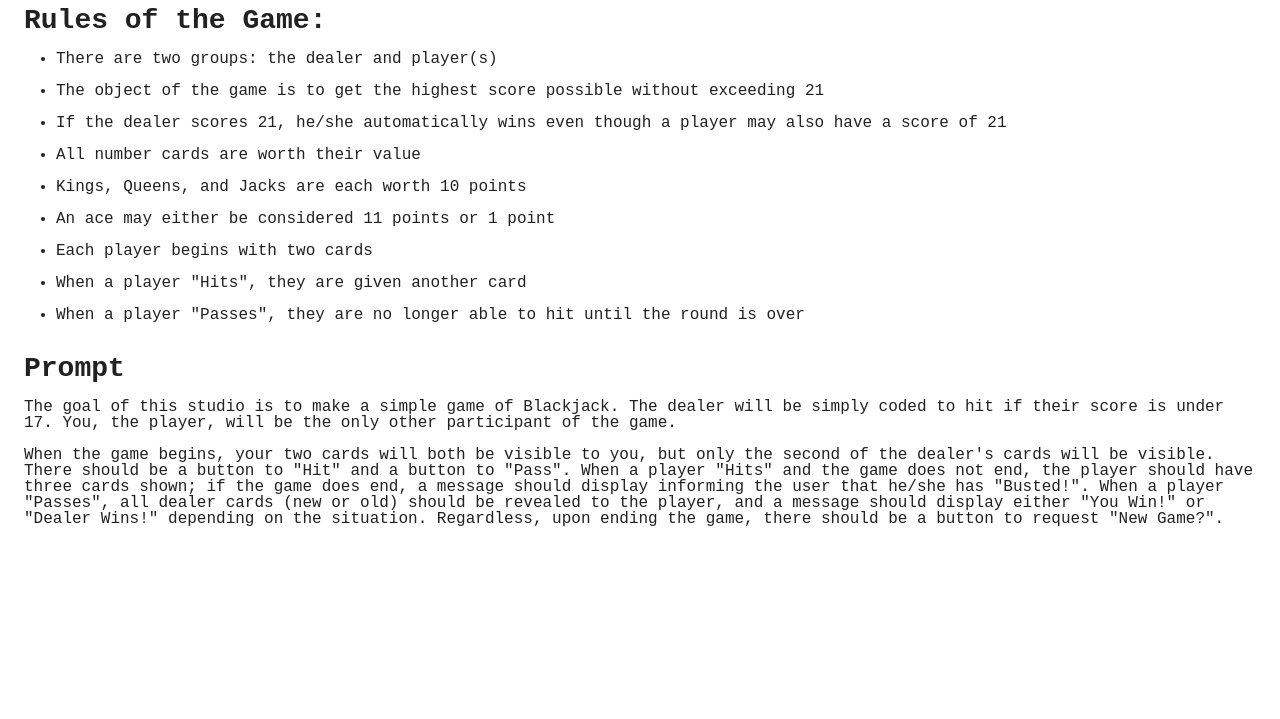
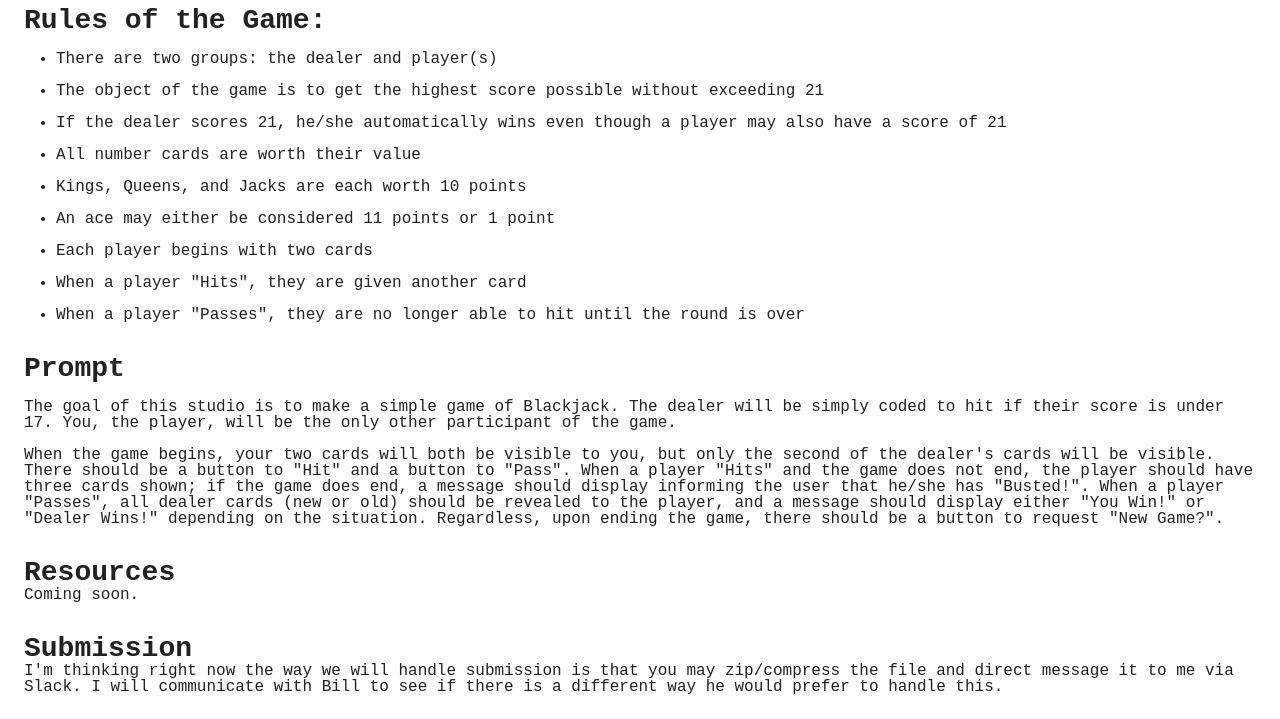
Before and after one commit to therald/AndroidAppDevelopment, a plain HTML site: page projects/studio_1/index.html in a window 1280 px wide. Shown: the part 161-880 px from the top of the page. Drawn offline with Linux system fonts and the light colour scheme.

Commit message:
modified some things

```diff
--- a/projects/studio_1/index.html
+++ b/projects/studio_1/index.html
@@ -54,6 +54,16 @@
 					The goal of this studio is to make a simple game of Blackjack. The dealer will be simply coded to hit if their score is under 17. You, the player, will be the only other participant of the game.<br><br>
 					When the game begins, your two cards will both be visible to you, but only the second of the dealer's cards will be visible. There should be a button to "Hit" and a button to "Pass". When a player "Hits" and the game does not end, the player should have three cards shown; if the game does end, a message should display informing the user that he/she has "Busted!". When a player "Passes", all dealer cards (new or old) should be revealed to the player, and a message should display either "You Win!" or "Dealer Wins!" depending on the situation. Regardless, upon ending the game, there should be a button to request "New Game?".
 				</p>
+
+				<h2>Resources</h2>
+				<p>
+					Coming soon.
+				</p>
+
+				<h2>Submission</h2>
+				<p>
+					I'm thinking right now the way we will handle submission is that you may zip/compress the file and direct message it to me via Slack. I will communicate with Bill to see if there is a different way he would prefer to handle this.
+				</p>
 			</div>
 
 			<div id="shadow_div"></div>
```
Also changed, not shown: schedule/index.html (+3 -3 lines).
